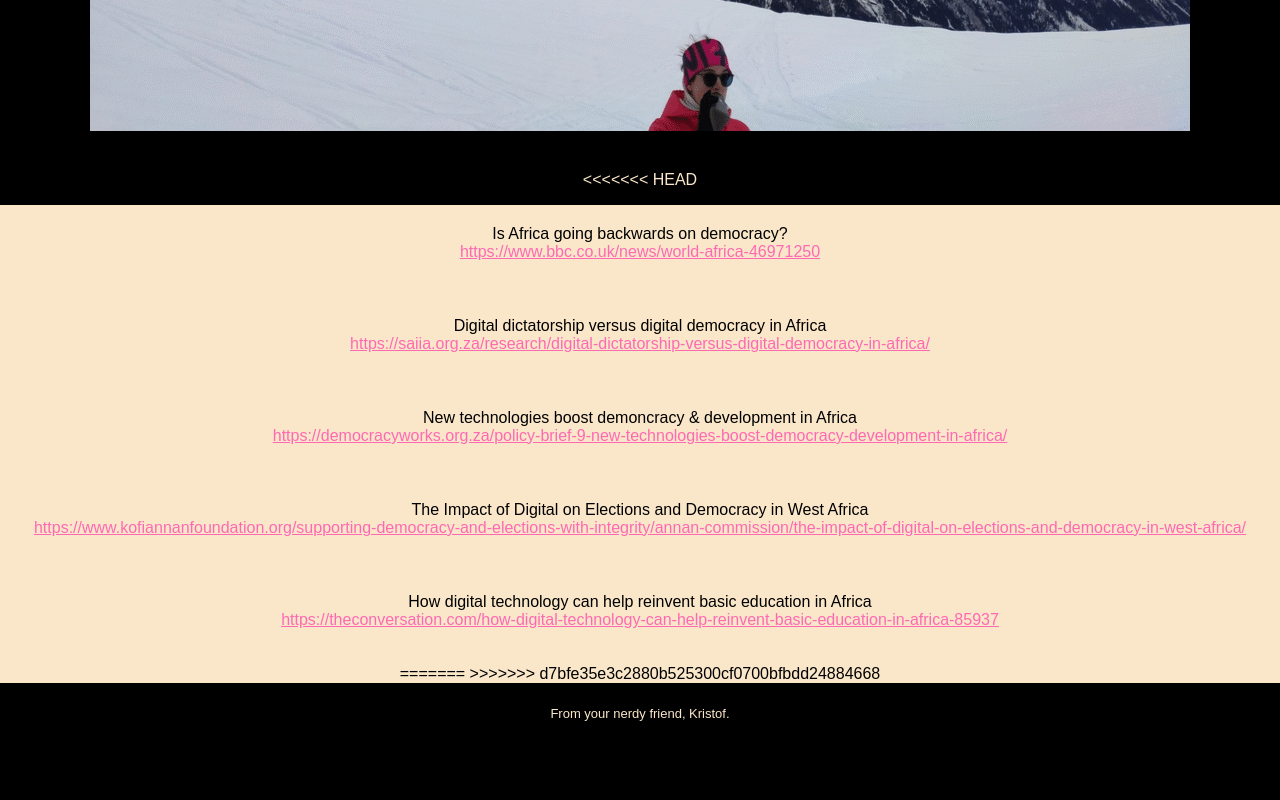
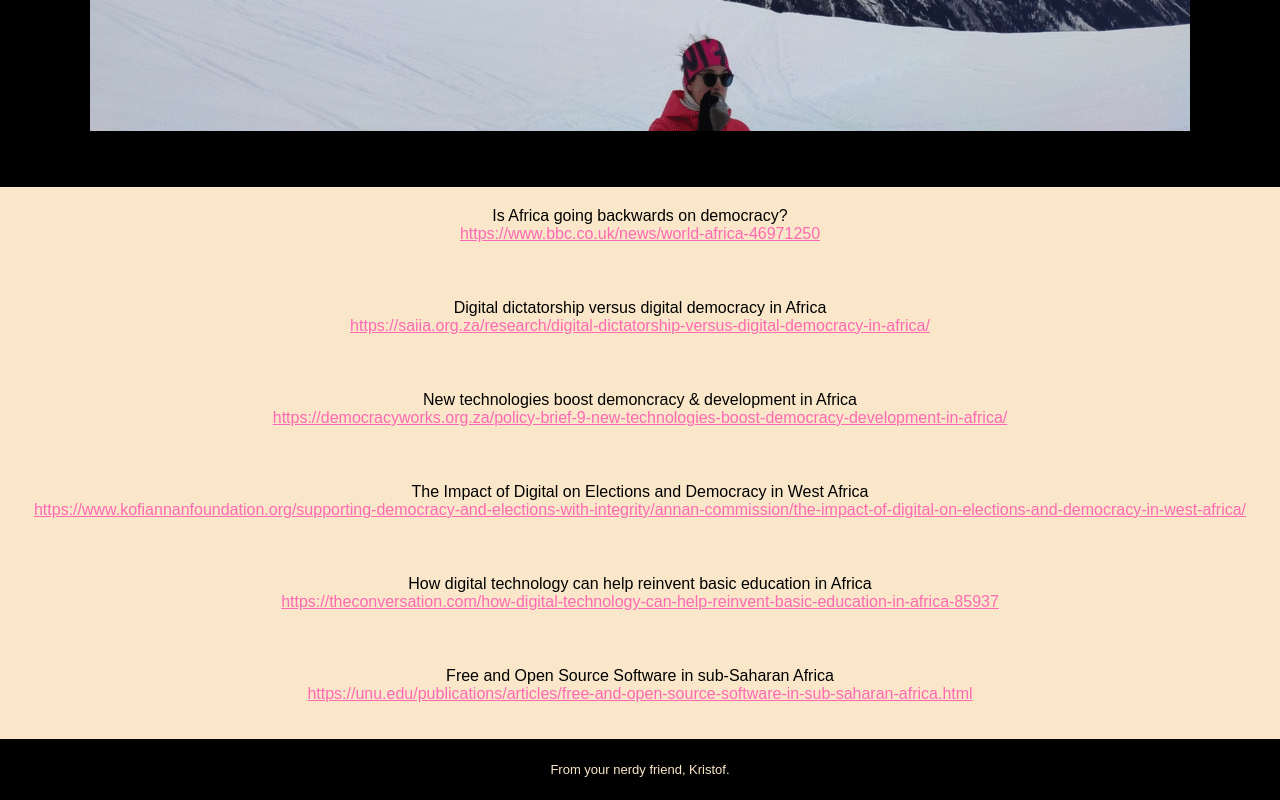
Before and after one commit to hayeskg/reading_listt, a plain HTML site: page index.html in a window 1280 px wide. Shown: the part 794-1594 px from the top of the page. Before the commit the page ends 1538 px from the top, so only its background shows below. Drawn offline with Linux system fonts and the light colour scheme.

Commit message:
new link added

```diff
--- a/index.html
+++ b/index.html
@@ -13,7 +13,6 @@
         <img src="/images/hb.gif" alt="happybirthday" />
       </figure>
     </header>
-<<<<<<< HEAD
     <section class="interests">
       <div>
         <ul>
@@ -47,9 +46,14 @@
               href="https://theconversation.com/how-digital-technology-can-help-reinvent-basic-education-in-africa-85937">https://theconversation.com/how-digital-technology-can-help-reinvent-basic-education-in-africa-85937</a>
           </li>
         </ul>
+        <ul>
+          <li>Free and Open Source Software in sub-Saharan Africa</li>
+          <li>
+            <a
+              href="https://unu.edu/publications/articles/free-and-open-source-software-in-sub-saharan-africa.html">https://unu.edu/publications/articles/free-and-open-source-software-in-sub-saharan-africa.html</a>
+          </li>
+        </ul>
     </div>
-=======
->>>>>>> d7bfe35e3c2880b525300cf0700bfbdd24884668
     <footer>
       <p>From your nerdy friend, Kristof.</p>
     </footer>
```
